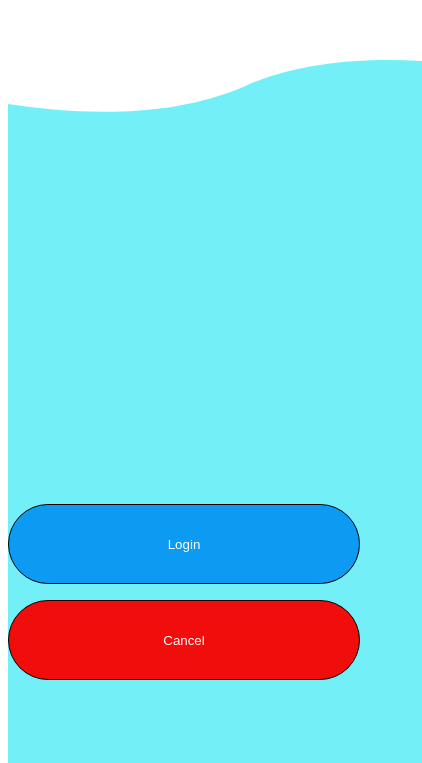
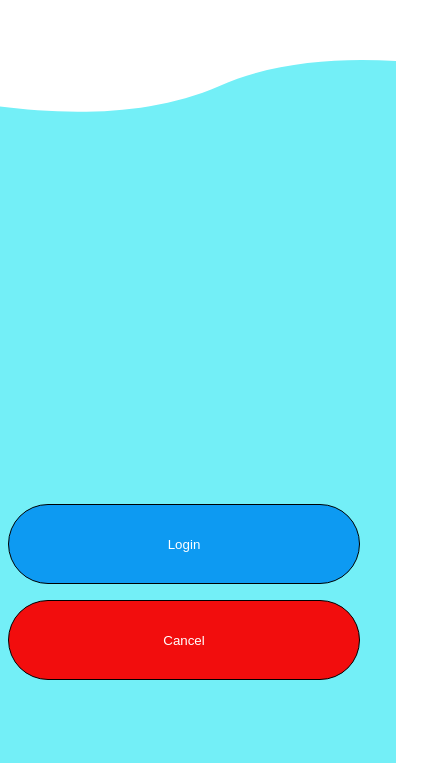
Before and after one commit to rmpcoding/fitness-tracker-mongodb, a website: page public/assets/html/login.html in a window 390 px wide. Shown: the part 132-895 px from the top of the page, 422 px wide, since content can reach past the window. Drawn offline with Linux system fonts and the light colour scheme; files that its build step writes are made by us from their sources; files whose address does not match are found by name.

Commit message:
Adds linked primary background teal image to fit on mobile

```diff
--- a/public/assets/css/styles.css
+++ b/public/assets/css/styles.css
@@ -24,6 +24,7 @@
     .primary-background-teal {
         position: absolute;
         top: 12rem;
+        left: -18px;
     }
 
     .button {
```
